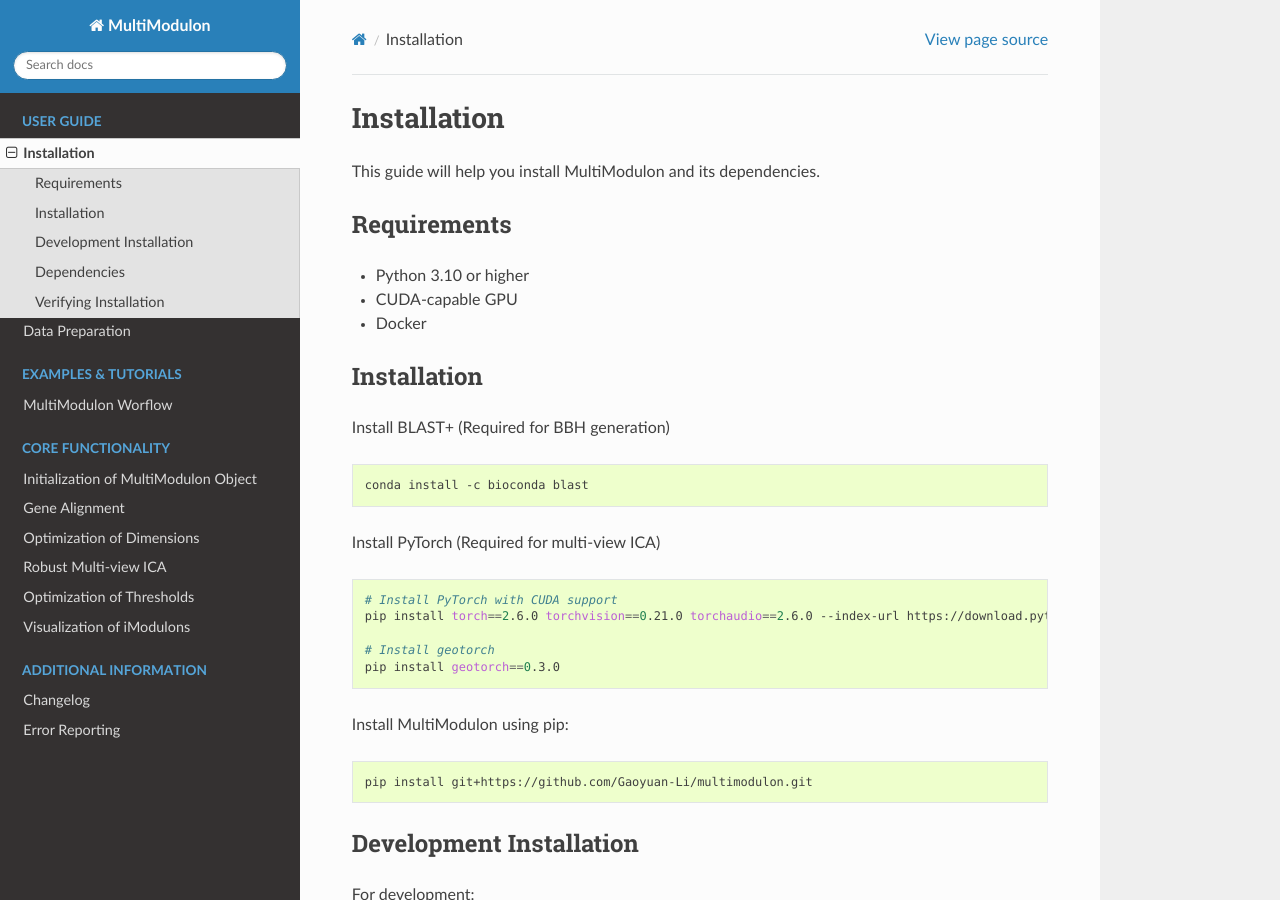
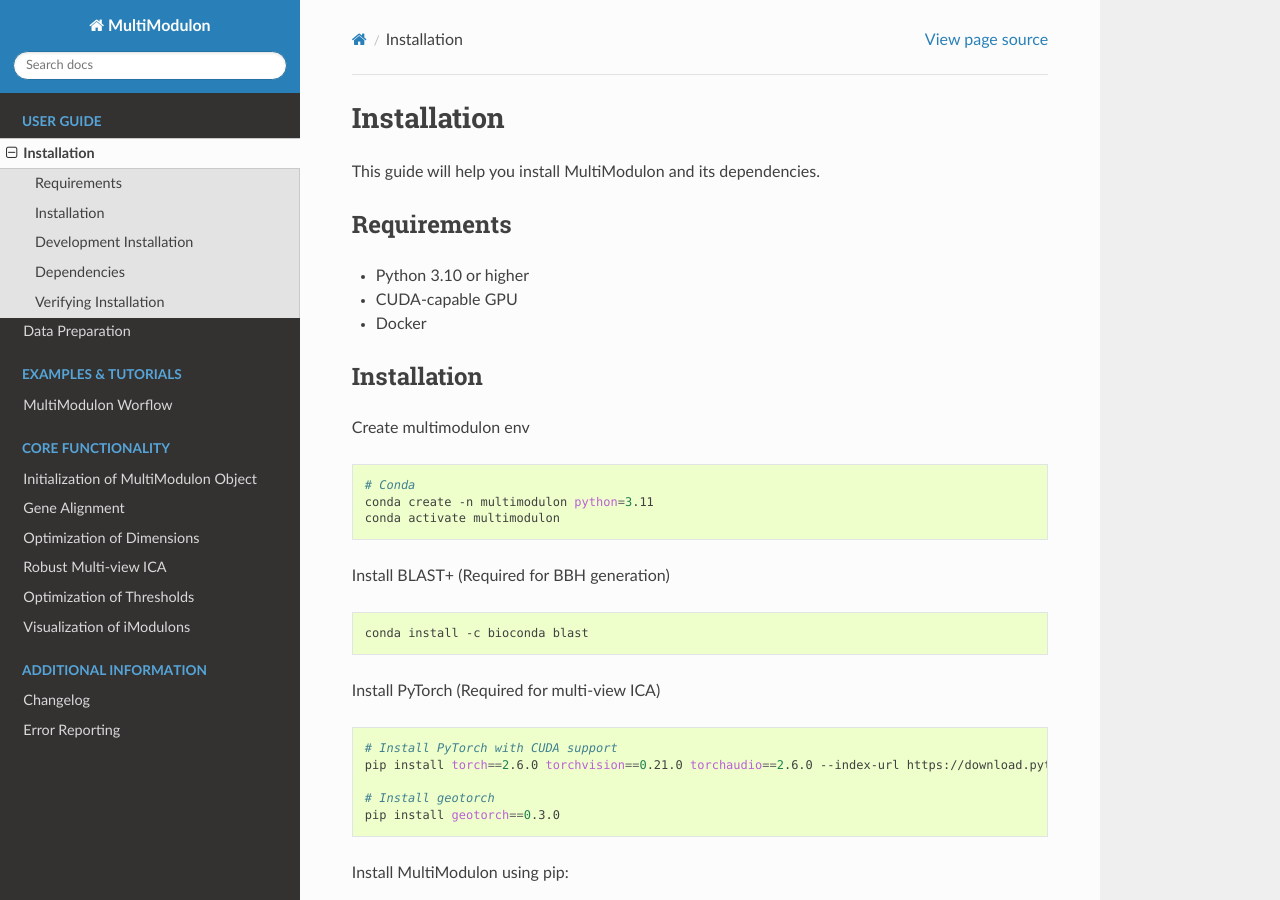
Before and after one commit to Gaoyuan-Li/multimodulon, a Sphinx documentation site: the page built from docs/installation.rst, in a window 1280 px wide and 900 px high. Built offline with Sphinx 7.4.7 and the Read the Docs theme 3.1.0, drawn with Linux system fonts in a browser that asks for light colours; pages that are not in the unit, such as notebooks, are missing from menus.

Commit message:
docs: Add instructions for creating a multimodulon environment in installation guide

```diff
--- a/docs/installation.rst
+++ b/docs/installation.rst
@@ -12,6 +12,14 @@
 
 Installation
 ------------------
+
+Create multimodulon env
+
+.. code-block:: bash
+
+   # Conda
+   conda create -n multimodulon python=3.11
+   conda activate multimodulon
 
 Install BLAST+ (Required for BBH generation)
 
```
